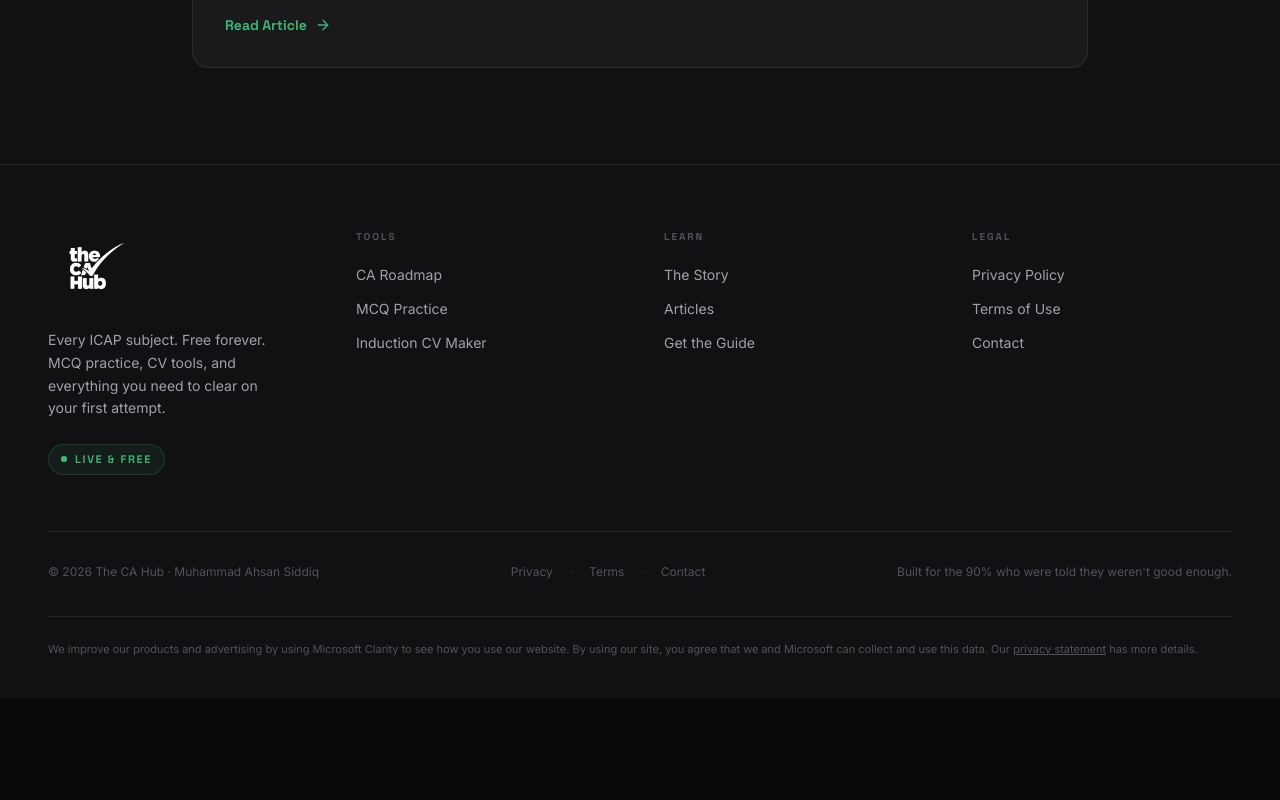
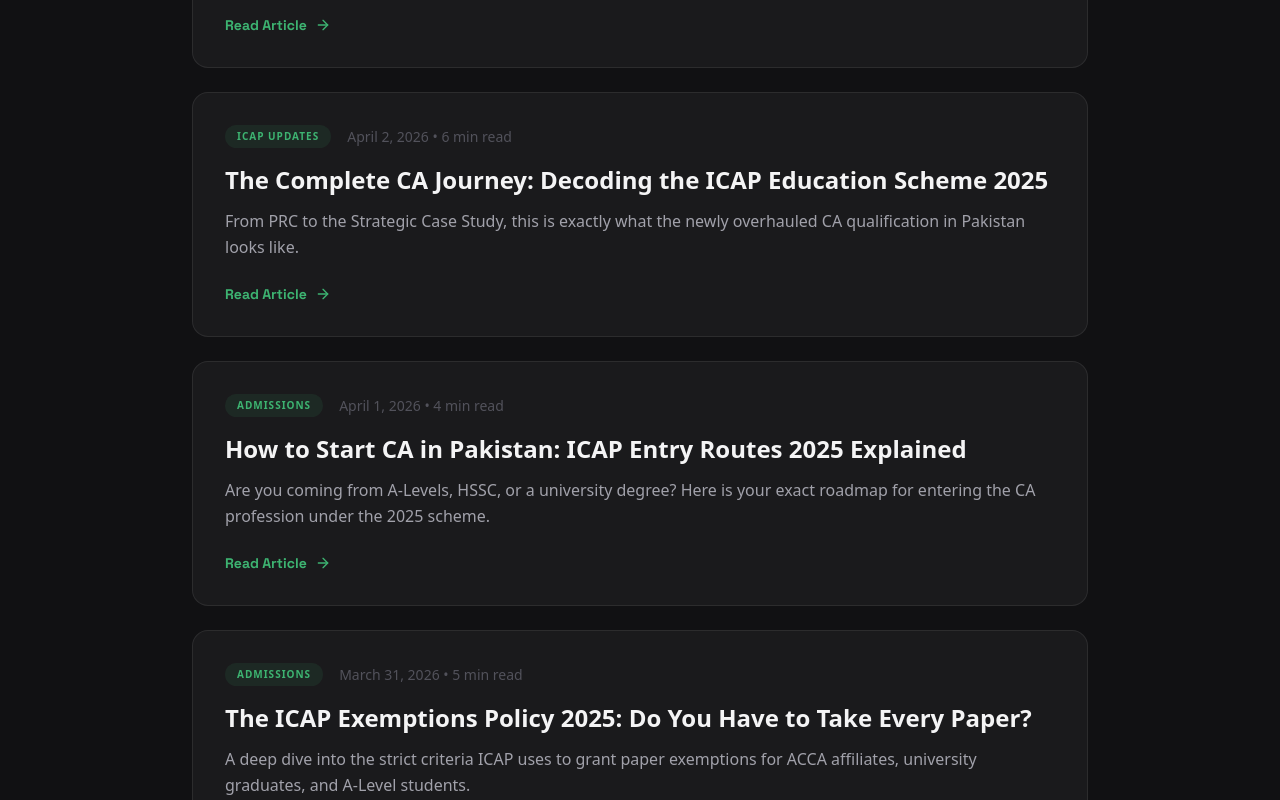
Before and after one commit to AhsanSiddiq/mcq-gift-caf5, a Next.js app: page /blog in a window 1280 px wide. Shown: the part 1380-2180 px from the top of the page. Before the commit the page ends 2078 px from the top, so only its background shows below. Built offline with nearby package versions, Linux system fonts and the light colour scheme.

Commit message:
feat: add 3 new ICAP-specific SEO blogs covering education scheme 2025, entry routes, and exemptions

```diff
--- a/src/data/blogs.ts
+++ b/src/data/blogs.ts
@@ -117,5 +117,93 @@
       <p>The most common reason capable students fail CFAP is psychological collapse during the exam. When faced with an impossibly difficult 20-mark question, panic sets in, destroying performance on the remaining 80 marks. You must accept that you will encounter questions you cannot answer. The skill is in calmly securing the 3 or 4 "easy" marks hidden within that impossible question, and quickly moving on to areas where you are strong.</p>
       <p>Keep your focus sharp, rely on structured practice over endless reading, and remember that passing is simply a matter of accumulating 50 marks, one carefully extracted point at a time.</p>
     `
+  },
+  {
+    slug: "icap-education-scheme-2025-ca-journey",
+    title: "The Complete CA Journey: Decoding the ICAP Education Scheme 2025",
+    excerpt: "From PRC to the Strategic Case Study, this is exactly what the newly overhauled CA qualification in Pakistan looks like.",
+    tag: "ICAP Updates",
+    date: "April 2, 2026",
+    readTime: "6 min read",
+    content: `
+      <h2>A Modernized CA for 2025</h2>
+      <p>The Institute of Chartered Accountants of Pakistan (ICAP) recently launched a major overhaul of the CA qualification known as the <em>Education Scheme 2025</em>. The aim is simple: modernize the profession, integrate technology, and streamline the progression from an entry-level student to a globally recognized finance leader.</p>
+
+      <h2>Step 1: Pre-Requisite Competencies (PRC)</h2>
+      <p>Under the 2025 scheme, the PRC level has been streamlined down from 5 subjects to just 3 core competencies. ICAP aims to quickly test your aptitude rather than drag out the introductory stage. The focused subjects are:</p>
+      <ul>
+        <li><strong>Business Writing:</strong> Communication is now treated as a non-negotiable core skill.</li>
+        <li><strong>Quantitative Methods:</strong> The mathematical and analytical bedrock of accounting.</li>
+        <li><strong>Business and Economic Insights:</strong> A modernized, combined approach to economics and underlying business mechanics.</li>
+      </ul>
+
+      <h2>Step 2: Certificate in Accounting and Finance (CAF)</h2>
+      <p>The CAF stage is where the true professional filtering happens. Consisting of 8 papers, this level introduces core technical accounting, taxation, and law. A major highlight in the 2025 scheme is the emphasis on technology—specifically with modern papers like <em>Data, Systems & Risks</em>. Furthermore, previous separate law modules have been optimized into a comprehensive <em>Business Law Dynamics</em> paper. Passing CAF makes you eligible to step into the corporate world.</p>
+
+      <h2>Step 3: Practical Training (Articleship)</h2>
+      <p>You cannot learn chartered accountancy purely from a textbook. The 3.5-year mandatory practical training connects academic theories with real-world corporate audits, taxation, and advisory. Under the new scheme, ICAP has maintained a rigid emphasis on ethics and professional values, requiring candidates to pass dedicated online modules during this period.</p>
+
+      <h2>Step 4: CFAP & The Strategic Case Study</h2>
+      <p>The Certified Finance and Accounting Professional (CFAP) level brings sweeping changes. Recognizing global trends, the syllabus now features a strong focus on <em>Sustainability Reporting & Assurance</em>. Once you clear the advanced technical subjects, the journey concludes not with multiple complex exams, but with a single, massive, integrated <strong>Strategic Case Study</strong> (replacing the former MSA structure). This simulates real-time board-level decision-making.</p>
+
+      <p>The ICAP 2025 scheme removes the fluff and aligns Pakistani CAs directly with the future of global finance. It's leaner, tougher, and more relevant than ever before.</p>
+    `
+  },
+  {
+    slug: "icap-entry-routes-2025-explained",
+    title: "How to Start CA in Pakistan: ICAP Entry Routes 2025 Explained",
+    excerpt: "Are you coming from A-Levels, HSSC, or a university degree? Here is your exact roadmap for entering the CA profession under the 2025 scheme.",
+    tag: "Admissions",
+    date: "April 1, 2026",
+    readTime: "4 min read",
+    content: `
+      <h2>There Is No "One Size Fits All"</h2>
+      <p>One of the most frequent point of confusion for new students is figuring out exactly <em>where</em> their CA journey begins. The ICAP Education Scheme 2025 offers multiple distinct entry routes depending entirely on what you have done prior to registration. Let's break down the two primary channels.</p>
+
+      <h2>1. The Full-Time/Foundation Route (Post HSSC/A-Levels)</h2>
+      <p>This is the traditional route chosen by students immediately after completing high school or college.</p>
+      <ul>
+        <li><strong>For HSSC Students:</strong> If you have an aggregate of <strong>60% or above</strong>, you are granted direct admission into the Pre-Requisite Competencies (PRC) stage.</li>
+        <li><strong>For A-Level Students:</strong> You need an equivalence of 60%, meaning passing at least three subjects with decent margins.</li>
+        <li><strong>The QAT Filter:</strong> What happens if you score between 50% and 60%? You are not automatically rejected. However, before ICAP registers you for PRC, you must pass the <em>Qualifying Assessment Test (QAT)</em>. This is ICAP's way of ensuring you have the baseline analytical and linguistic aptitude necessary to survive CA.</li>
+      </ul>
+
+      <h2>2. The Direct / Graduate Entry Route</h2>
+      <p>If you have already spent four years earning a university degree, ICAP does not force you to start from zero.</p>
+      <ul>
+        <li><strong>16-Year Unversity Degrees:</strong> Graduates from HEC-accredited/specified institutions can bypass the foundational stages. Depending on the university's rating (e.g., W-category) and the subjects studied, graduates directly enter CAF or transition straight to articleship.</li>
+        <li><strong>Professional Qualifications:</strong> If you are partially or fully qualified through ACCA, ICMAP, CIMA (UK), or PIPFA, ICAP offers accelerated pathways mapping directly to your existing competencies.</li>
+      </ul>
+
+      <p>Whether you begin fresh out of college or transition from a master's degree, the endpoint—the prestigious CA designation—remains universally identical.</p>
+    `
+  },
+  {
+    slug: "icap-exemptions-policy-2025-guide",
+    title: "The ICAP Exemptions Policy 2025: Do You Have to Take Every Paper?",
+    excerpt: "A deep dive into the strict criteria ICAP uses to grant paper exemptions for ACCA affiliates, university graduates, and A-Level students.",
+    tag: "Admissions",
+    date: "March 31, 2026",
+    readTime: "5 min read",
+    content: `
+      <h2>The Reality of Exemptions</h2>
+      <p>Earning an exemption from an ICAP paper sounds like finding a cheat code to the qualification. However, the Institute guards its standards fiercely. Under the Education Scheme 2025, the exemption policy is highly structured. You cannot claim an exemption simply because the name of your university course matches an ICAP paper.</p>
+
+      <h2>The Science of Syllabus Matching</h2>
+      <p>The core philosophy driving ICAP's exemption policy is the <strong>70% rule</strong>. For ICAP to grant you an exemption from a CAF or PRC paper, your prior qualification’s learning outcomes and syllabus depth must map at least 70% to the ICAP equivalent. Furthermore, the level of assessment in your prior degree must equal or exceed ICAP's rigorous standards.</p>
+      <p>Additionally, you must secure a high baseline grade in the paper you wish to transfer—typically a secure 60% to 75% in your prior qualification, depending on the tier of the institution.</p>
+
+      <h2>How It Affects Specific Pathways</h2>
+      <ul>
+        <li><strong>A-Level Exceptional Performers:</strong> Top-tier A-level students often automatically bypass the Qualifying Assessment Test. In specific cases, exceptional grades in subjects like Economics can trigger exemptions in the correlated PRC papers.</li>
+        <li><strong>ACCA Affiliates:</strong> ACCA members and affiliates enjoy some of the most robust exemption pathways. Typically, a fully qualified ACCA affiliate can secure exemptions for the entirety of the PRC stage and potentially up to four or five major CAF papers (such as Financial Accounting, Management Accounting, and Audit), fast-tracking them directly into advanced CAF or early articleship.</li>
+        <li><strong>16-Year Degree Holders:</strong> The scale of exemptions relies heavily on your university's ranking. Graduates from highly ranked, HEC W-category business programs often witness substantial PRC and CAF waivers, reducing their path to CFAP by over a year.</li>
+      </ul>
+
+      <h2>The Catch</h2>
+      <p>There is no "result awaiting" exemption. You must formally apply with finalized transcripts and pay the requisite exemption fees. Furthermore, exemptions for specific, specialized hands-on modules (like MS Office or PPE) may only be bypassed if proof of equivalent formalized hands-on application exists.</p>
+
+      <p>Exemptions are a privilege, not a right. If you qualify, use the saved time to aggressively master the papers you still have to take.</p>
+    `
   }
 ];
```
